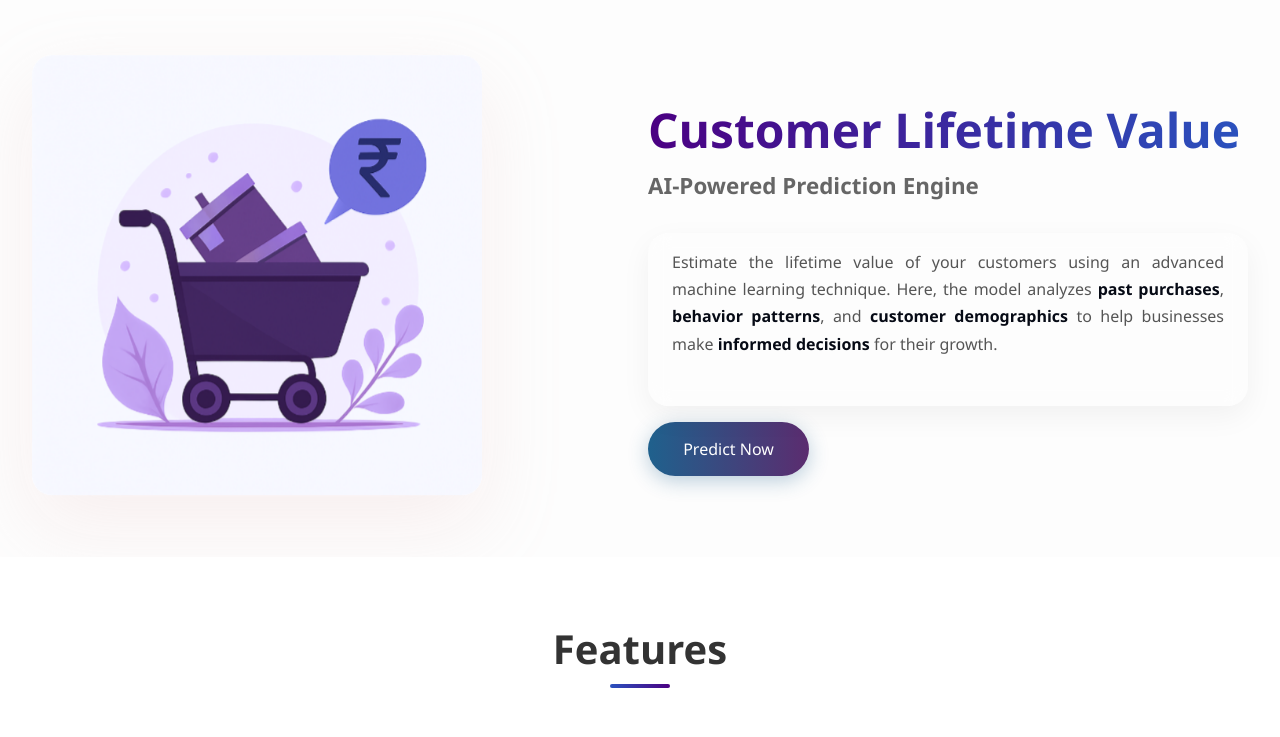
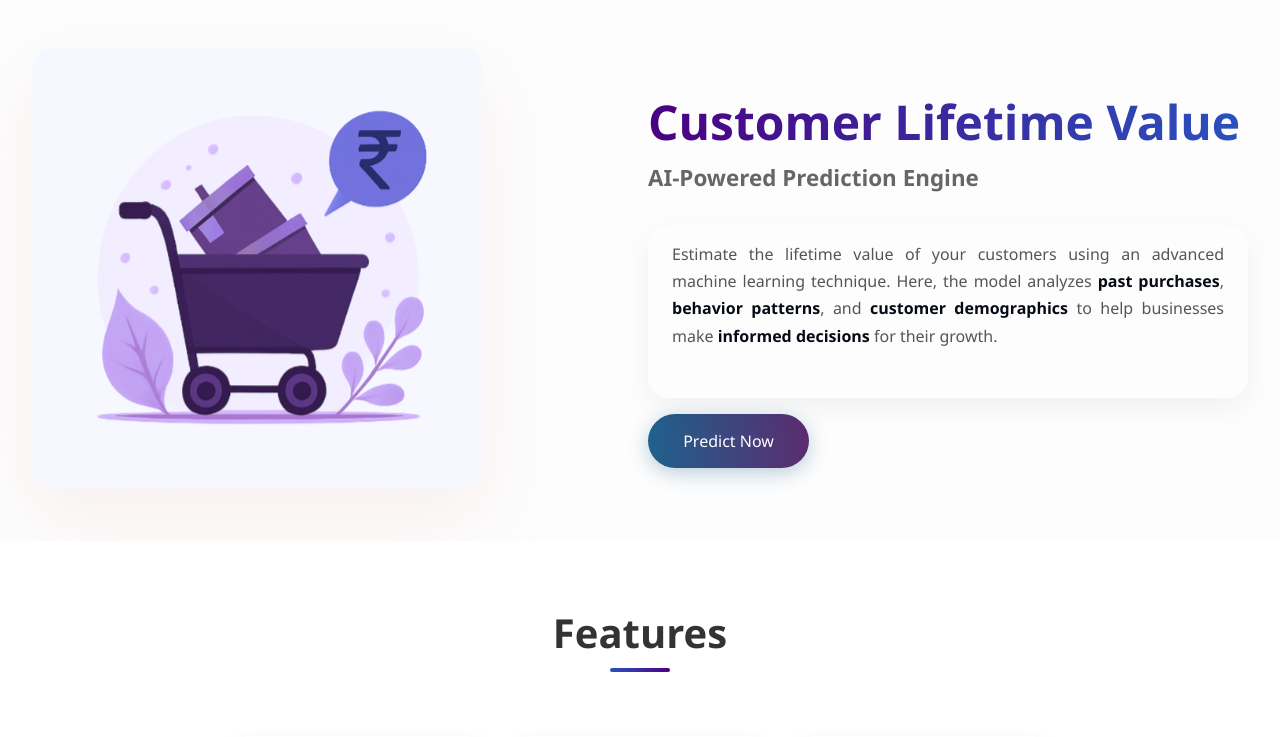
Before and after one commit to aamir-10/CLV-Predictor, a Flask app: page / in a window 1280 px wide. Shown: the part 87-824 px from the top of the page. Run offline with Flask 3, Linux system fonts and the light colour scheme; parts of the project's set-up code (start-up, migrations or seed data) failed here and were passed over.

Commit message:
Update style.css

```diff
--- a/static/style.css
+++ b/static/style.css
@@ -472,23 +472,13 @@ form select:focus {
 .footer-icons a:hover {
   transform: scale(1.2);
 }
-/* Standard 15–16" laptops (1366px–1440px wide) */
-@media screen and (max-width: 1440px) {
-  .hero {
-    padding: 3rem 4rem;
-    gap: 3rem;
-  }
 
-  .hero-image img {
-    width: 500px;
-  }
-}
 
-/* Smaller laptops (≤1200px wide) */
 @media screen and (max-width: 1366px) {
   .hero {
-    padding: 3.5rem 2rem;
+    flex-direction: row;
     gap: 2rem;
+    padding: 3rem 2rem;
   }
 
   .hero-image img {
@@ -502,7 +492,6 @@ form select:focus {
 
 
 /* MOBILE RESPONSIVENESS */
-
 @media screen and (max-width: 768px) {
   .navbar {
     flex-direction: column;
```
